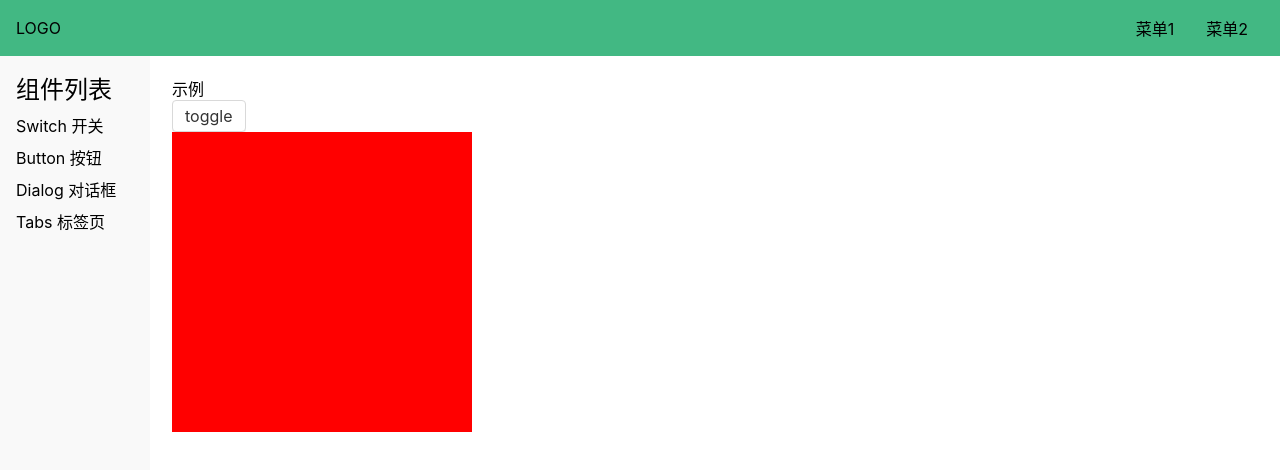
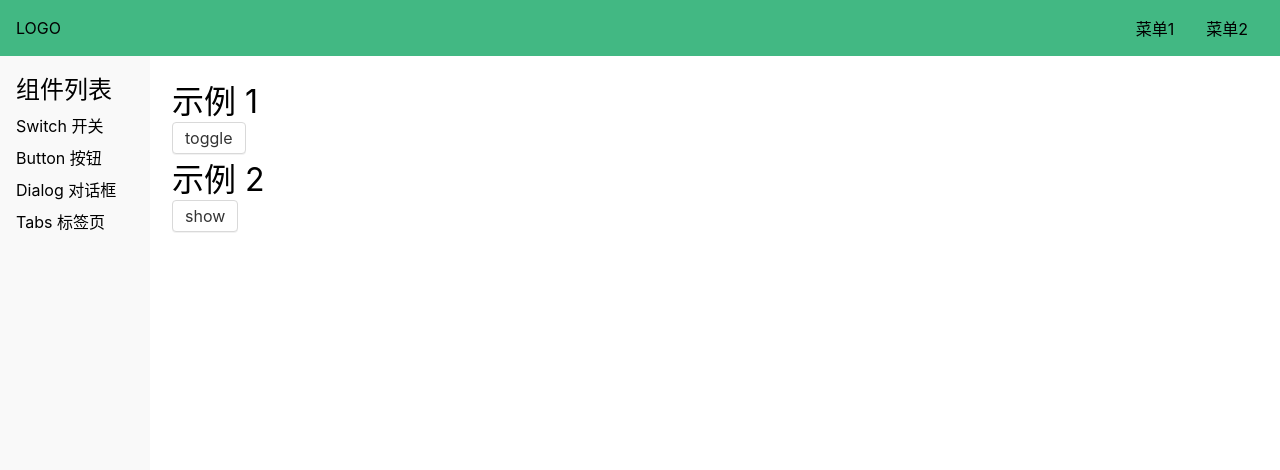
Before and after one commit to hanyi319/Water-UI, a Vue app: page /#/doc/dialog in a window 1280 px wide. Shown: the top 470 px of the page. Built offline with nearby package versions, Linux system fonts and the light colour scheme.

Commit message:
动态挂载 Dialog 组件

```diff
--- a/index.html
+++ b/index.html
@@ -4,7 +4,7 @@
     <meta charset="UTF-8" />
     <link rel="icon" href="/favicon.ico" />
     <meta name="viewport" content="width=device-width, initial-scale=1.0" />
-    <title>Stream UI</title>
+    <title>Toy UI</title>
   </head>
   <body>
     <div id="app"></div>
--- a/src/components/DialogDemo.vue
+++ b/src/components/DialogDemo.vue
@@ -1,6 +1,5 @@
 <template>
-  <div>示例</div>
-  <div style="position: relative; z-index: 1">
+  <h1>示例 1</h1>
   <Button @click="toggle">toggle</Button>
   <Dialog v-model:visible="x" :closeOnClickOverlay="false" :ok="f1" :cancel="f2">
     <template v-slot:title>
@@ -11,14 +10,16 @@
       <div>World</div>
     </template>
   </Dialog>
-  </div>
-  <div style="position: relative; z-index: 2; width: 300px; height: 300px; background: red"></div>
+  <br />
+  <h1>示例 2</h1>
+  <Button @click="showDialog">show</Button>
 </template>
 
 <script lang="ts">
 import Dialog from "../lib/Dialog.vue";
 import Button from "../lib/Button.vue";
 import { ref } from "vue";
+import { openDialog } from "../lib/openDialog";
 
 export default {
   components: {
@@ -34,7 +35,19 @@
       return false;
     };
     const f2 = () => {};
-    return { x, toggle, f1, f2 };
+    const showDialog = () => {
+      openDialog({
+        title: "标题",
+        content: "你好",
+        ok() {
+          console.log("ok");
+        },
+        cancel() {
+          console.log("cancel");
+        },
+      });
+    };
+    return { x, toggle, f1, f2, showDialog };
   },
 };
 </script>
--- a/src/lib/Dialog.vue
+++ b/src/lib/Dialog.vue
@@ -58,7 +58,8 @@
       }
     };
     const cancel = () => {
-      context.emit("cancel");
+      // 新语法：props.cancel?.()
+      props.cancel && props.cancel();
       close();
     };
     return { close, onClickOverlay, ok, cancel };
--- /dev/null
+++ b/src/lib/openDialog.ts
@@ -0,0 +1,35 @@
+import Dialog from "./Dialog.vue";
+import { createApp, h } from "vue";
+
+export const openDialog = (options) => {
+  const { title, content, ok, cancel } = options;
+  const div = document.createElement("div");
+  document.body.appendChild(div);
+  const close = () => {
+    // @ts-ignore
+    app.unmount(div);
+    div.remove();
+  };
+  const app = createApp({
+    render() {
+      return h(
+        Dialog,
+        {
+          visible: true,
+          "onUpdate:visible": (newVisible) => {
+            if (newVisible === false) {
+              close();
+            }
+          },
+          ok,
+          cancel,
+        },
+        {
+          title,
+          content,
+        }
+      );
+    },
+  });
+  app.mount(div);
+};
```
Lines whose indentation alone changed are shown as unchanged.
